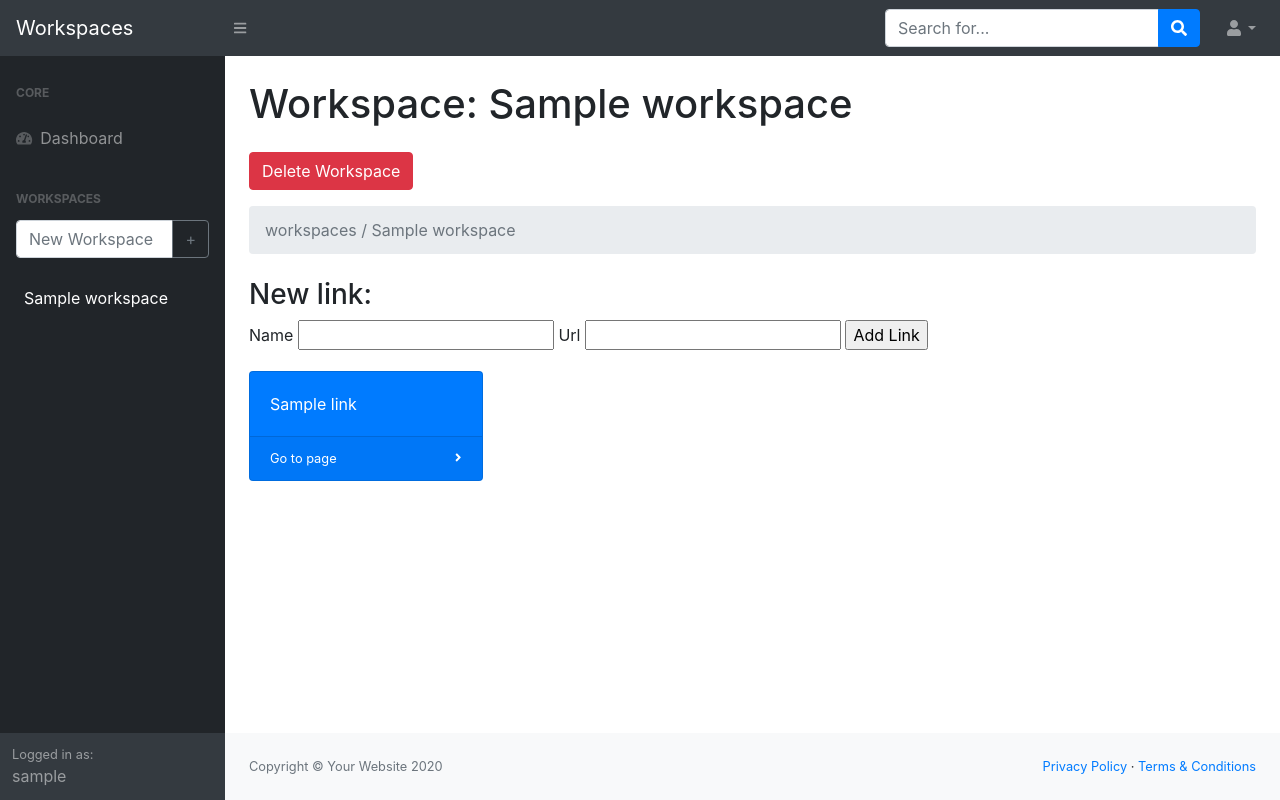
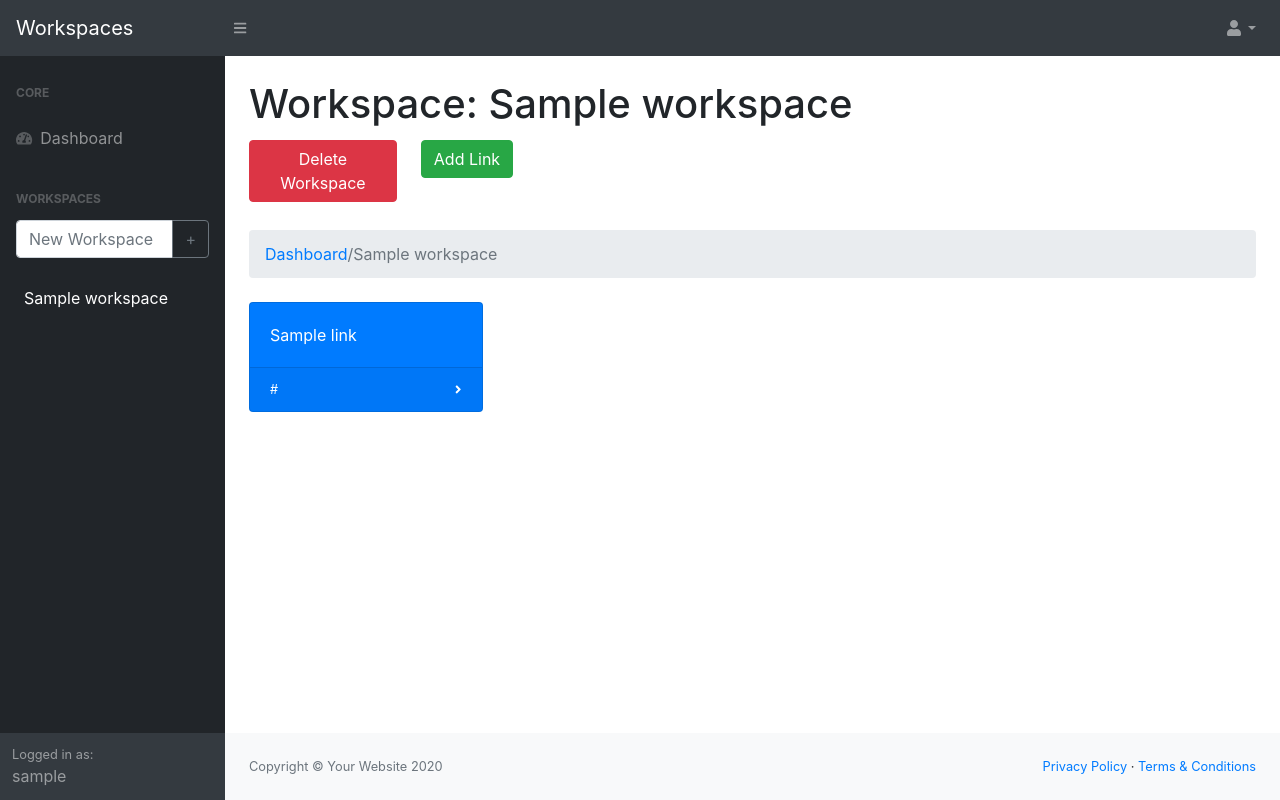
Before and after one commit to FARBEX97/linkcase-org, a Flask app: a page that uses workspaces/templates/base.html in a window 1280 px wide. Run offline with Flask 2, Linux system fonts and the light colour scheme; a user stored in the database is signed in; tables that the repository leaves empty hold one stand-in row (values such as "Sample post"); some libraries are stand-ins or nearby versions.

Commit message:
upgrades

```diff
--- a/workspaces/forms/link.py
+++ b/workspaces/forms/link.py
@@ -5,7 +5,7 @@ from wtforms.validators import DataRequired
 
 
 class NewLinkForm(FlaskForm):
-    name = StringField('Name', validators=[DataRequired()])
-    url = StringField('Url', validators=[DataRequired()])
+    name = StringField('Name', validators=[DataRequired()], render_kw={'placeholder': 'Url name'})
+    url = StringField('Url', validators=[DataRequired()], render_kw={'placeholder': 'Url'})
     # workspace = SelectField('Workspace', coerce=str, validators=[DataRequired()])
-    submit = SubmitField('Add Link')
+    submit = SubmitField('Add')
--- a/workspaces/routes.py
+++ b/workspaces/routes.py
@@ -14,18 +14,12 @@ def index():
     workspaces = workspace.get_all_workspaces(current_user)
     links_urls = [workspace.links for workspace in workspaces]
     ws_form = NewWorkspaceForm()
-    link_form = NewLinkForm()
     del_ws_form = DeleteWorkspaceForm()
     workspace_names = [workspace.name for workspace in workspaces]
     if request.method == 'POST':
         if ws_form.ws_name.data and ws_form.validate():
             workspace.create_workspace(name=ws_form.ws_name.data, user=current_user)
             flash('Workspace created successfully!')
-            return redirect(url_for('index'))
-
-        elif link_form.validate():
-            link.create_link(workspace_name=link_form.workspace.data, user=current_user, link_url=link_form.url.data, link_name=link_form.name.data)
-            flash('Link added successfully!')
             return redirect(url_for('index'))
 
         elif request.form.get("delete_ws"):
@@ -42,7 +36,7 @@ def index():
             flash('Link deleted successfully!')
             return redirect(url_for('index'))
 
-    return render_template('index.html', title='Index', workspaces=workspaces, ws_form=ws_form, link_form=link_form, del_ws_form=del_ws_form)
+    return render_template('index.html', title='Index', workspaces=workspaces, ws_form=ws_form, del_ws_form=del_ws_form)
 
 
 @app.route('/login', methods=['GET', 'POST'])
@@ -103,7 +97,7 @@ def workspace_detail(workspace_name):
         elif link_form.validate():
             link.create_link(workspace_name=detailed_workspace.name, user=current_user, link_url=link_form.url.data, link_name=link_form.name.data)
             flash('Link added successfully!')
-            return redirect(url_for('index'))
+            return redirect(url_for('workspace_detail', workspace_name=workspace_name))
 
         elif request.form.get("delete_ws"):
             workspace.delete_workspace(name=request.form['delete_ws'],user=current_user)
@@ -117,6 +111,6 @@ def workspace_detail(workspace_name):
             link_name, workspace_name = get_linkname_and_workspacename_from_form(request.form['delete_link'])
             link.delete_link(link_name=link_name, parent_workspace_name=workspace_name, user=current_user)
             flash('Link deleted successfully!')
-            return redirect(url_for('index'))
+            return redirect(url_for('workspace_detail', workspace_name=workspace_name))
 
     return render_template('ws_detail.html', workspaces=workspaces, ws_form=ws_form, link_form=link_form, del_ws_form=del_ws_form, detailed_workspace=detailed_workspace)
--- a/workspaces/templates/base.html
+++ b/workspaces/templates/base.html
@@ -21,15 +21,8 @@
             {% if current_user.is_anonymous == False %}
             <button class="btn btn-link btn-sm order-1 order-lg-0" id="sidebarToggle" href="#"><i class="fas fa-bars"></i></button>
             {% endif %}
-            <!-- Navbar Search-->
-            <form class="d-none d-md-inline-block form-inline ml-auto mr-0 mr-md-3 my-2 my-md-0">
-                <div class="input-group">
-                    <input class="form-control" type="text" placeholder="Search for..." aria-label="Search" aria-describedby="basic-addon2" />
-                    <div class="input-group-append">
-                        <button class="btn btn-primary" type="button"><i class="fas fa-search"></i></button>
-                    </div>
-                </div>
-            </form>
+            <!-- Placeholder to pull navbar to right -->
+            <div class="ml-auto"></div>
             <!-- Navbar-->
             <ul class="navbar-nav ml-auto ml-md-0">
                 <li class="nav-item dropdown">
@@ -55,5 +48,7 @@
         <script src="https://cdn.datatables.net/1.10.20/js/jquery.dataTables.min.js" crossorigin="anonymous"></script>
         <script src="https://cdn.datatables.net/1.10.20/js/dataTables.bootstrap4.min.js" crossorigin="anonymous"></script>
         <script src="assets/demo/datatables-demo.js"></script>
+        {% block scripts %}
+        {% endblock %}
     </body>
 </html>
--- a/workspaces/templates/ws_detail.html
+++ b/workspaces/templates/ws_detail.html
@@ -3,30 +3,58 @@
 {% block detail %}
 <div class="container-fluid">
     <h1 class="mt-4">Workspace: {{ detailed_workspace.name }}</h1>
-    <form method ="post" action="/"><button type="submit" name="delete_ws" value="{{detailed_workspace.name}}" class="btn btn-danger my-3">Delete Workspace</button></form>
-    <ol class="breadcrumb mb-4">
-        <li class="breadcrumb-item active">workspaces / {{ detailed_workspace.name }}</li>
+    <div class="row">
+        <div class="col-sm-2 my-1">
+            <form method ="post" action="/"><button type="submit" name="delete_ws" value="{{detailed_workspace.name}}" class="btn btn-danger">Delete Workspace</button></form>
+        </div>
+        <div class="col-sm-2 my-1">
+            <a class="btn btn-success" href="#new_link_form" id="new_link_show_btn">Add Link</a>
+            <a class="btn btn-warning" href="#new_link_form" id="new_link_hide_btn" style="display: none;">Hide form</a>
+        </div>
+
+    </div>
+    <ol class="breadcrumb my-4">
+        <li class="breadcrumb-item active"><a href="{{ url_for('index') }}">Dashboard</a>/{{ detailed_workspace.name }}</li>
     </ol>
-    <form action="" method="post" novalidate>
+    <form action="" method="post" novalidate id="new_link_form" style="display: none;">
         {{ link_form.hidden_tag() }}
         <h3>New link:</h3>
-        <p>
-            {{ link_form.name.label }} {{ link_form.name }} {{ link_form.url.label }} {{ link_form.url }} {{ link_form.submit() }}<br>
+        <div class="form-row">
+            <div class="col-md-2">
+                <div class="form-group">
+                    {{ link_form.name }}
                     {% for error in link_form.name.errors %}
                     <span style="color: red;">[{{ error }}]</span>
                     {% endfor %}
+                </div>
+            </div>
+            <div class="col-md-2">
+                <div class="form-group">
+                    {{ link_form.url }}
                     {% for error in link_form.url.errors %}
                     <span style="color: red;">[{{ error }}]</span>
                     {% endfor %}
-        </p>
+                </div>
+            </div>
+            <div class="col-md-2">
+                <div class="form-group">
+                    {{ link_form.submit() }}
+                </div>
+            </div>
+        </div>
     </form>
+
     <div class="row">
         {% for link in detailed_workspace.links %}
         <div class="col-xl-3 col-md-6">
             <div class="card bg-primary text-white mb-4">
                 <div class="card-body">{{ link.name }}</div>
                 <div class="card-footer d-flex align-items-center justify-content-between">
-                    <a class="small text-white stretched-link" href="{{ link.url }}" target="_blank">Go to page</a>
+                    {% if link.url|length > 35 %}
+                    <a class="small text-white stretched-link" href="{{ link.url }}" target="_blank">{{ link.url[:31] }}...</a>
+                    {% else %}
+                    <a class="small text-white stretched-link" href="{{ link.url }}" target="_blank">{{ link.url }}</a>
+                    {% endif %}
                     <div class="small text-white"><i class="fas fa-angle-right"></i></div>
                 </div>
             </div>
@@ -35,3 +63,22 @@
     </div>
 </div>
 {% endblock %}
+
+{% block scripts %}
+<script>
+    $(document).ready(function() {
+        // Show form on button clicked
+        $('#new_link_show_btn').click(function(){
+            $('#new_link_form').show()
+            $('#new_link_show_btn').hide()
+            $('#new_link_hide_btn').show()
+        });
+        // Hide form on button clicked
+        $('#new_link_hide_btn').click(function(){
+            $('#new_link_form').hide()
+            $('#new_link_hide_btn').hide()
+            $('#new_link_show_btn').show()
+        });
+    });
+</script>
+{% endblock %}
```
Also changed, not shown: workspaces.db. Lines whose indentation alone changed are shown as unchanged.
